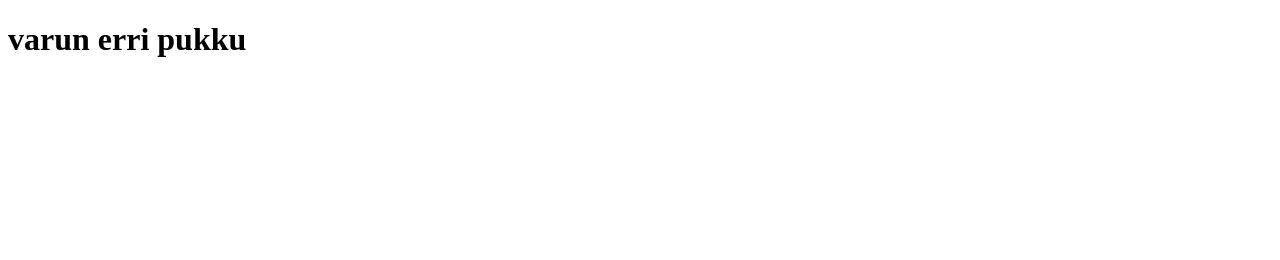
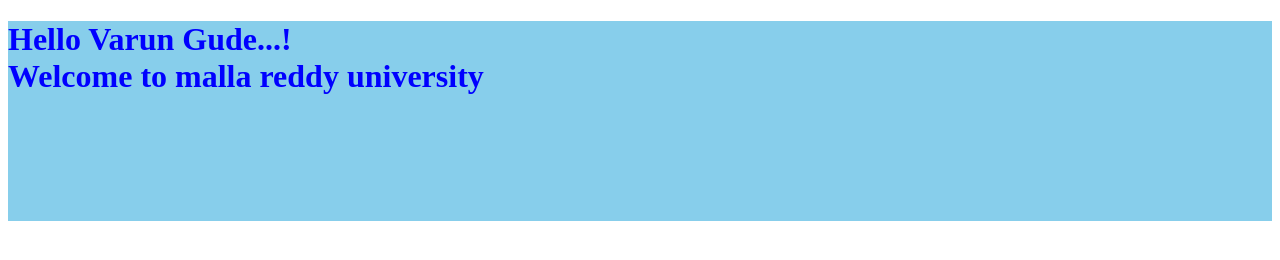
Before and after one commit to Varun-27-gu/VarunGude.github.io, a plain HTML site: page Assests/index.html in a window 1280 px wide. Drawn offline with Linux system fonts and the light colour scheme.

Commit message:
Second Change

```diff
--- /dev/null
+++ b/Assests/css/style.css
@@ -0,0 +1,5 @@
+h1{
+    background-color:skyblue;
+    color: blue;
+    height: 200px;
+}
--- a/index.html
+++ b/Assests/index.html
@@ -4,8 +4,12 @@
     <meta charset="UTF-8">
     <meta name="viewport" content="width=device-width, initial-scale=1.0">
     <title>Document</title>
+    <link rel="stylesheet" href="/Assests/css/style.css">
 </head>
 <body>
-    <h1> varun erri pukku</h1>
+    <h1>Hello Varun Gude...!
+        <br>
+        Welcome to malla reddy university
+    </h1>
 </body>
 </html>
```
